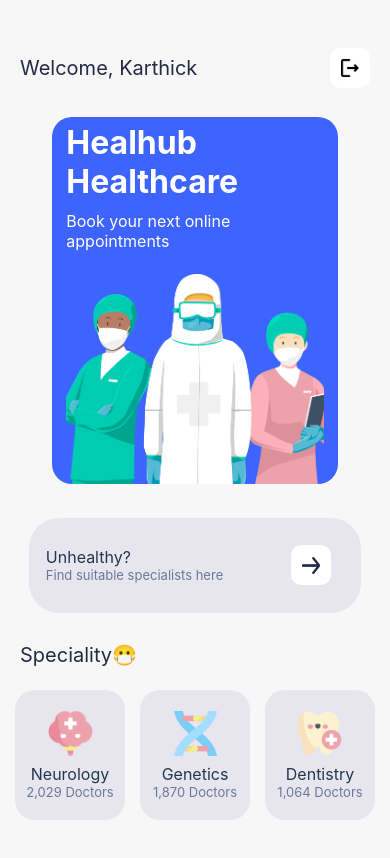
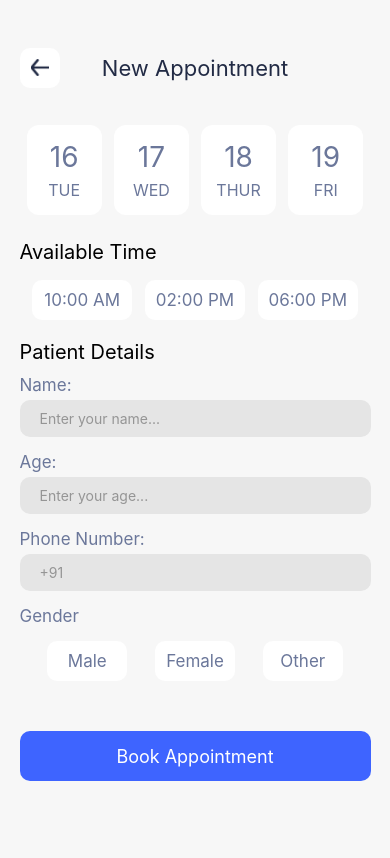
Before and after one commit to karthicks07/Healhub-react-native, a React Native app: screen /Booking in a window 390 px wide. Shown: the top 858 px of the page. Built offline with nearby package versions, Linux system fonts and the light colour scheme.

Commit message:
Committed

```diff
--- a/App.tsx
+++ b/App.tsx
@@ -9,6 +9,7 @@ import Klimisch from './components/Klimisch';
 import Martinez from './components/Martinez';
 import Marc from './components/Marc';
 import Boyle from './components/Boyle';
+import Booking from './components/Booking';
 
 const Stack = createStackNavigator();
 
@@ -24,6 +25,7 @@ export default function App() {
         <Stack.Screen name="Martinez" component={Martinez} options={{ headerShown: false }} />
         <Stack.Screen name="Marc" component={Marc} options={{ headerShown: false }} />
         <Stack.Screen name="Boyle" component={Boyle} options={{ headerShown: false }} />
+        <Stack.Screen name="Booking" component={Booking} options={{ headerShown: false }} />
       </Stack.Navigator>
     </NavigationContainer>
   );
--- a/components/Bellamy.tsx
+++ b/components/Bellamy.tsx
@@ -96,9 +96,11 @@ function Bellamy({ navigation }) {
               </View>
             </View>
           </View>
+          <TouchableOpacity onPress={() => navigation.navigate('Booking')}>
           <View style={styles.bookbutton}>
             <Text style={{fontSize:16,color:'#fff'}}>Book Appointment</Text>
           </View>
+          </TouchableOpacity>
         </View>
         <View>
 
--- /dev/null
+++ b/components/Booking.tsx
@@ -0,0 +1,325 @@
+import { SafeAreaView, StyleSheet, Text, View, Image, TouchableOpacity, TextInput } from 'react-native'
+import React, { useState } from 'react'
+
+function Booking({ navigation }) {
+  const [selectedDateIndex, setSelectedDateIndex] = useState(null);
+  const [selectedTimeIndex, setSelectedTimeIndex] = useState(null);
+  const [selectedGender, setSelectedGender] = useState(null);
+
+  const handleDatePress = (index) => {
+      setSelectedDateIndex(index);
+  };
+
+  const handleTimePress = (index) => {
+      setSelectedTimeIndex(index);
+  };
+
+  const handleGenderPress = (gender) => {
+      setSelectedGender(gender);
+  };
+
+  const getDateContainerStyle = (index) => {
+      return {
+          ...styles.dates,
+          backgroundColor: selectedDateIndex === index ? '#3E64FF' : 'white'
+      };
+  };
+
+  const getTimeContainerStyle = (index) => {
+      return {
+          ...styles.time,
+          backgroundColor: selectedTimeIndex === index ? '#3E64FF' : 'white'
+      };
+  };
+
+  const getGenderContainerStyle = (gender) => {
+      return {
+          ...styles.gender,
+          backgroundColor: selectedGender === gender ? '#3E64FF' : 'white'
+      };
+  };
+
+  const getDateTextStyle = (index) => {
+      return {
+          fontSize: 28,
+          color: selectedDateIndex === index ? 'white' : '#6B779A'
+      };
+  };
+
+  const getTimeTextStyle = (index) => {
+      return {
+          color: selectedTimeIndex === index ? 'white' : '#6B779A',
+          fontSize: 17
+      };
+  };
+
+  const getGenderTextStyle = (gender) => {
+      return {
+          color: selectedGender === gender ? 'white' : '#6B779A',
+          fontSize: 17
+      };
+  };
+
+  return (
+    <SafeAreaView style={styles.container}>
+      <View style={{ height: 35 }} />
+      <View style={styles.maincontainer}>
+        <View style={styles.head}>
+          <View style={styles.headcontainer} >
+            <View>
+              <View style={styles.logout}>
+                <TouchableOpacity onPress={() => navigation.goBack()}>
+                  <View style={styles.logout1}>
+                    <Image source={require('../assets/pics/leftarrow.png')} style={styles.leftarrow} />
+                  </View>
+                </TouchableOpacity>
+              </View>
+            </View>
+            <View>
+              <Text style={styles.heading}>New Appointment</Text>
+            </View>
+            <View>
+              <View style={styles.logout2}>
+              </View>
+            </View>
+          </View>
+        </View>
+        <View>
+        </View>
+        <View style={{ height: 10 }} />
+            <View style={styles.datecontainer}>
+              {[0, 1, 2, 3].map(index => (
+                <TouchableOpacity key={index} onPress={() => handleDatePress(index)} style={getDateContainerStyle(index)}>
+                  <View style={{ height: 5 }} />
+                  <Text style={getDateTextStyle(index)}>{16 + index}</Text>
+                  <Text style={{fontSize:16,color:selectedDateIndex === index ? 'white' : '#6B779A'}}>
+                    {['TUE', 'WED', 'THUR', 'FRI'][index]}
+                  </Text>
+                  <View style={{ height: 5 }} />
+                </TouchableOpacity>
+              ))}
+            </View>
+            <View style={{ height: 10 }} />
+           <View style={styles.available}>
+           <Text style={{fontSize:20}}>Available Time</Text>
+           </View>
+            <View style={{ height: 15 }} />
+           <View style={styles.timecontainer}>
+              {[0, 1, 2].map(index => (
+                <TouchableOpacity key={index} onPress={() => handleTimePress(index)} style={getTimeContainerStyle(index)}>
+                  <Text style={getTimeTextStyle(index)}>
+                    {['10:00 AM', '02:00 PM', '06:00 PM'][index]}
+                  </Text>
+                </TouchableOpacity>
+              ))}
+           </View>
+            <View style={{ height: 15 }} />
+            <View style={styles.available}>
+           <Text style={{fontSize:20}}>Patient Details</Text>
+           </View>
+              <View style={{ height: 15 }} />
+            <View style={styles.patientcontainer}>
+              <Text style={{fontSize:17,color:'#6B779A'}}>Name:</Text>
+              <View style={{ height: 5 }} />
+              <TextInput placeholder='Enter your name...' clearButtonMode='always' placeholderTextColor="#959595" style={styles.searchbar}/>
+              <View style={{ height: 15 }} />
+              <Text style={{fontSize:17,color:'#6B779A'}}>Age:</Text>
+              <View style={{ height: 5 }} />
+              <TextInput placeholder='Enter your age...' clearButtonMode='always' keyboardType="numeric" placeholderTextColor="#959595" style={styles.searchbar}/>
+              <View style={{ height: 15 }} />
+              <Text style={{fontSize:17,color:'#6B779A'}}>Phone Number:</Text>
+              <View style={{ height: 5 }} />
+              <TextInput placeholder='+91' clearButtonMode='always'  keyboardType="numeric" placeholderTextColor="#959595" style={styles.searchbar}/>
+              <View style={{ height: 15 }} />
+              <Text style={{fontSize:17,color:'#6B779A'}}>Gender</Text>
+              <View style={{ height: 10 }} />
+              <View style={styles.gendercontainer}>
+                <TouchableOpacity onPress={() => handleGenderPress('male')} style={getGenderContainerStyle('male')}>
+                  <Text style={getGenderTextStyle('male')}>Male</Text>
+                </TouchableOpacity>
+                <TouchableOpacity onPress={() => handleGenderPress('female')} style={getGenderContainerStyle('female')}>
+                  <Text style={getGenderTextStyle('female')}>Female</Text>
+                </TouchableOpacity>
+                <TouchableOpacity onPress={() => handleGenderPress('other')} style={getGenderContainerStyle('other')}>
+                  <Text style={getGenderTextStyle('other')}>Other</Text>
+                </TouchableOpacity>
+              </View>
+              <View style={{ height: 50 }} />
+              <View style={styles.bookbutton}>
+              <TouchableOpacity onPress={() => {/* handle button press */}} style={styles.button}>
+                <Text style={styles.buttonText}>Book Appointment</Text>
+              </TouchableOpacity>
+              </View>
+            </View>
+      </View>
+    </SafeAreaView>
+  )
+}
+
+const styles = StyleSheet.create({
+container:{
+    flex:1,
+    backgroundColor:'#F7F7F7'
+  },
+maincontainer:{
+    height:900,
+    width:'100%',
+    display:'flex',
+    flexDirection:'column',
+    alignItems:'center',
+ },
+ head:{
+  height:65,
+  width:'100%',
+  display:'flex',
+  flexDirection:'row',
+  justifyContent:'center',
+  alignItems:'center',
+ },
+ heading:{
+  width:'100%',
+  color:'#222B45',
+  fontSize:22
+ },
+ headcontainer:{
+  display:'flex',
+  flexDirection:'row',
+  justifyContent:'space-between',
+  alignItems:'center',
+  paddingHorizontal: 20,
+  width:'100%',
+  color:'#222B45',
+ },
+ logout:{
+  height:40,
+  width:40,
+  borderRadius:10,
+  alignItems:'center',
+  display:'flex',
+  flexDirection:'row',
+  justifyContent:'center',
+  elevation:8,
+  backgroundColor:'white'
+ },
+ logout2:{
+  height:40,
+  width:40,
+  borderRadius:10,
+  alignItems:'center',
+  display:'flex',
+  flexDirection:'row',
+  justifyContent:'center',
+ },
+ logout1:{
+  height:40,
+  width:40,
+  borderRadius:10,
+  alignItems:'center',
+  display:'flex',
+  flexDirection:'row',
+  justifyContent:'center',
+  backgroundColor:'transparent'
+ },
+ filtericon:{
+  height:18.5,
+  width:4,
+ },
+ leftarrow:{
+  height:17,
+  width:18
+},
+scrollContainer: {
+  flex: 1,
+  flexDirection: 'row',
+},
+datecontainer:{
+    height:120,
+    width:'90%',
+    alignItems:'center',
+    flexDirection:'row',
+    justifyContent:'space-evenly',
+},
+dates:{
+    height:90,
+    width:75,
+    borderRadius:12,
+    alignItems:'center',
+    flexDirection:'column',
+    justifyContent:'space-evenly',
+    marginHorizontal: 5,
+    elevation:4
+},
+available:{
+    height:20,
+    width:'90%',
+    display:'flex',
+    flexDirection:'row',
+    justifyContent:'flex-start',
+    alignItems:'flex-start',
+},
+timecontainer:{
+  height:50,
+  width:'90%',
+  display:'flex',
+  flexDirection:'row',
+  justifyContent:'space-evenly',
+  alignItems:'center',
+},
+time:{
+  height:40,
+  width:100,
+  borderRadius:10,
+  backgroundColor:'white',
+  elevation:4,
+  display:'flex',
+  flexDirection:'row',
+  justifyContent:'space-evenly',
+  alignItems:'center',
+},
+patientcontainer:{
+  height:250,
+  width:'90%',
+},
+searchbar: {
+  height: 45,
+  width: '100%',
+  backgroundColor: '#E5E5E5',
+  borderRadius: 10,
+  paddingHorizontal: 20,
+  paddingVertical: 10
+},
+gendercontainer: {
+  flexDirection: 'row',
+  justifyContent: 'space-evenly',
+  marginTop: 5
+},
+gender: {
+  height: 40,
+  width: 80,
+  borderRadius: 10,
+  backgroundColor: 'white',
+  elevation: 4,
+  justifyContent: 'center',
+  alignItems: 'center'
+},
+bookbutton:{
+  height:50,
+  width:'100%',
+},
+button: {
+  height:50,
+  width:'100%',
+  backgroundColor:'#3E64FF',
+  borderRadius:10,
+  display:'flex',
+  flexDirection:'row',
+  justifyContent:'center',
+  alignItems:'center'
+},
+buttonText: {
+  color: 'white',
+  fontSize: 18
+}
+});
+
+export default Booking;
--- a/components/Home.tsx
+++ b/components/Home.tsx
@@ -202,10 +202,6 @@ const styles = StyleSheet.create({
     flexDirection: 'row',
     justifyContent: 'center',
   },
-  searchicon: {
-    height: 16,
-    width: 18
-  },
   docmaincontainer: {
     width: '100%',
     display: 'flex',
```
